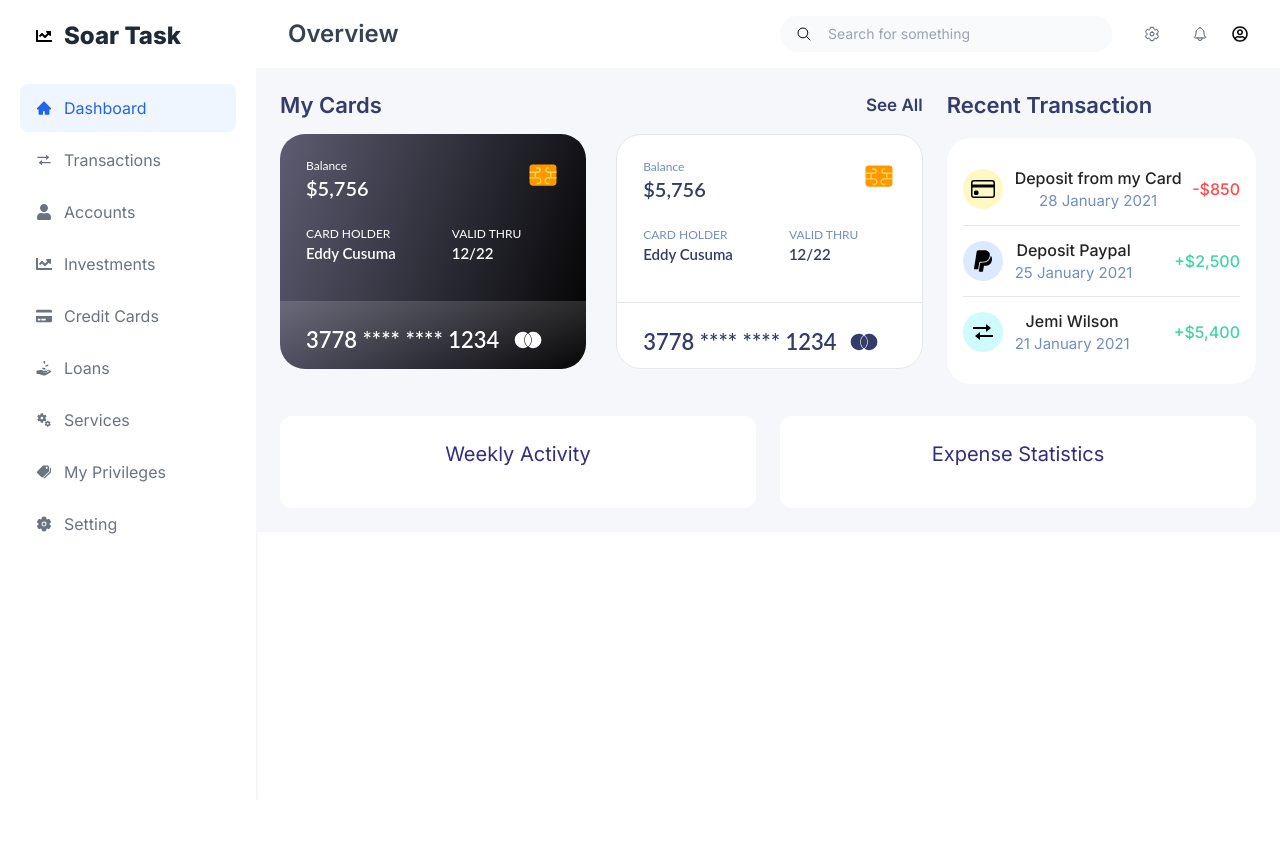
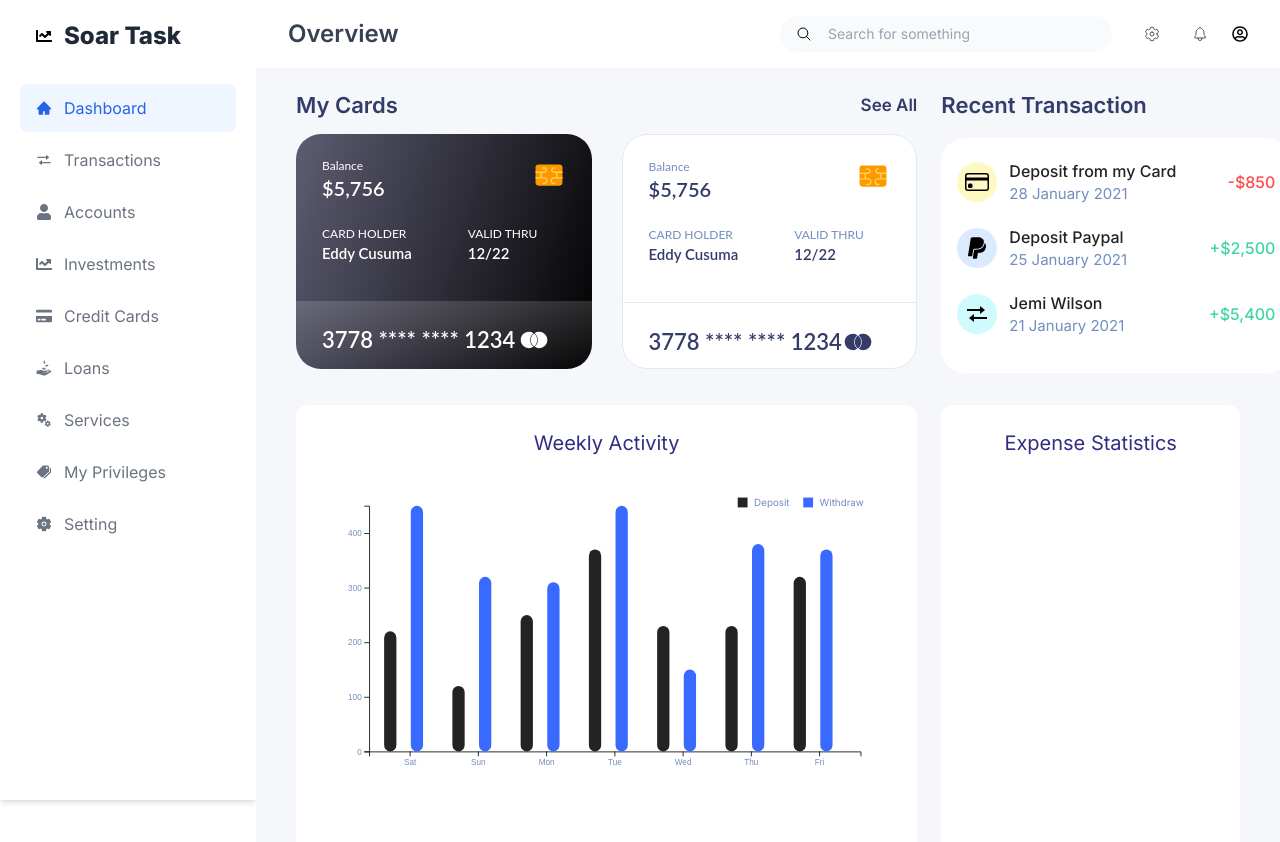
Before and after one commit to divyatiwari5/FinanceManagement, a React (Create React App) app: page /dashboard in a window 1280 px wide. Shown: the top 842 px of the page. Before the commit the page ends 800 px from the top, so only its background shows below. Built offline with nearby package versions, Linux system fonts and the light colour scheme.

Commit message:
Created WeeklyActivity component; Modify transactions css

```diff
--- a/src/components/NavBar/NavItem.tsx
+++ b/src/components/NavBar/NavItem.tsx
@@ -1,5 +1,4 @@
 import { IconType } from 'react-icons';
-import React from 'react';
 
 interface NavItemProps {
   icon: IconType;
--- a/src/components/TransactionsSection/Transaction.tsx
+++ b/src/components/TransactionsSection/Transaction.tsx
@@ -12,7 +12,7 @@ const Transaction = ({ icon: Icon, title, date, amount, iconBgColor = 'bg-yellow
   const isPositive = amount > 0;
 
   return (
-    <div className="flex items-center justify-between py-3">
+    <div className="flex items-center justify-between h-14 gap-[10px]">
       <div className="flex items-center gap-3">
         <div className={`${iconBgColor} p-2 rounded-full`}>
           <Icon size={24} />
--- a/src/components/TransactionsSection/TransactionsSection.tsx
+++ b/src/components/TransactionsSection/TransactionsSection.tsx
@@ -18,13 +18,13 @@ const TransactionsSection: React.FC<TransactionsSectionProps> = ({
   transactions,
 }) => {
   return (
-    <div className="col-span-1 mb-8">
+    <div className="col-span-1 mb-8 w-[350px]">
       <h2 className="text-[22px] mb-5 text-left font-semibold text-primaryIndigo leading-[26px]">
         Recent Transaction
       </h2>
 
-      <div className="bg-white rounded-3xl p-4">
-        <div className="divide-y">
+      <div className="bg-white rounded-3xl p-4 h-[235px]">
+        <div className="text-left flex flex-col gap-[10px]">
           {transactions.map((transaction, index) => (
             <Transaction
               key={index}
--- /dev/null
+++ b/src/components/WeeklyActivity/WeeklyActivity.tsx
@@ -0,0 +1,147 @@
+import { useEffect, useRef, useMemo } from "react";
+import * as d3 from "d3";
+import { colors } from '../../style/global/colors';
+
+interface ActivityData {
+  day: string;
+  deposit: number;
+  withdraw: number;
+}
+
+const data: ActivityData[] = [
+  { day: "Sat", deposit: 220, withdraw: 450 },
+  { day: "Sun", deposit: 120, withdraw: 320 },
+  { day: "Mon", deposit: 250, withdraw: 310 },
+  { day: "Tue", deposit: 370, withdraw: 450 },
+  { day: "Wed", deposit: 230, withdraw: 150 },
+  { day: "Thu", deposit: 230, withdraw: 380 },
+  { day: "Fri", deposit: 320, withdraw: 370 },
+
+];
+
+const WeeklyActivity = () => {
+  const svgRef = useRef<SVGSVGElement>(null);
+
+  // Memoize chart configurations
+  const chartConfig = useMemo(() => {
+    const margin = { top: 40, right: 40, bottom: 40, left: 60 };
+    const width = 600;
+    const height = 300;
+    // Memoize scales
+    const x0 = d3.scaleBand()
+      .domain(data.map(d => d.day))
+      .range([0, width])
+      .padding(0.2);
+
+    const x1 = d3.scaleBand()
+      .domain(["deposit", "withdraw"])
+      .range([0, x0.bandwidth()])
+      .padding(0.05);
+
+    const y = d3.scaleLinear()
+      .domain([0, d3.max(data, d => Math.max(d.deposit, d.withdraw)) || 500])
+      .range([height, 0]);
+
+    return { margin, width, height, x0, x1, y };
+  }, []);
+
+  useEffect(() => {
+    if (!svgRef.current) return;
+
+    const { margin, width, height, x0, x1, y } = chartConfig;
+
+    // Clear existing content
+    d3.select(svgRef.current).selectAll("*").remove();
+
+    // Set viewBox to maintain aspect ratio and fit content
+    const svg = d3.select(svgRef.current)
+      .attr("viewBox", `0 0 ${width + margin.left + margin.right} ${height + margin.top + margin.bottom}`)
+      .append("g")
+      .attr("transform", `translate(${margin.left},${margin.top})`);
+
+    // Create axes
+    const createAxis = () => {
+      // X axis
+      svg.append("g")
+        .attr("transform", `translate(0,${height})`)
+        .call(d3.axisBottom(x0))
+        .selectAll("text")
+        .style("color", colors.primaryBlue);
+
+      // Y axis
+      svg.append("g")
+        .call(d3.axisLeft(y).ticks(5))
+        .selectAll("text")
+        .style("color", colors.primaryBlue);
+    };
+
+    // Create bars
+    const createBars = () => {
+      const dayGroups = svg.selectAll<SVGGElement, ActivityData>(".day-group")
+        .data(data)
+        .join("g")
+        .attr("class", "day-group")
+        .attr("transform", d => `translate(${x0(d.day)},0)`);
+
+      // Helper function to create bars
+      const createBar = (key: "deposit" | "withdraw") => {
+        dayGroups.append("rect")
+          .attr("class", `${key}-bar`)
+          .attr("x", x1(key) || 0)
+          .attr("y", d => y(d[key]))
+          .attr("width", '15px')
+          .attr("height", d => height - y(d[key]))
+          .attr("fill", key === "deposit" ? colors.primaryBlack :  colors.flourescentBlue)
+          .attr("ry", 8); // Add rounded corners
+      };
+
+      createBar("deposit");
+      createBar("withdraw");
+    };
+
+    // Create legend
+    const createLegend = () => {
+      const legend = svg.append("g")
+        .attr("transform", `translate(${width - 150}, -10)`);
+
+      const legendData = [
+        { label: "Deposit", color: colors.primaryBlack, x: 0 },
+        { label: "Withdraw", color: colors.flourescentBlue, x: 80 }
+      ];
+
+      legendData.forEach(({ label, color, x }) => {
+        legend.append("rect")
+          .attr("width", 12)
+          .attr("height", 12)
+          .attr("fill", color)
+          .attr("transform", `translate(${x}, 0)`);
+
+        legend.append("text")
+          .attr("x", x + 20)
+          .attr("y", 10)
+          .text(label)
+          .style("font-size", "12px")
+          .style("fill", colors.primaryBlue);
+      });
+    };
+
+    // Render chart components
+    createAxis();
+    createBars();
+    createLegend();
+
+  }, [chartConfig]); // Only re-render when chartConfig changes
+
+  return (
+    <div className="w-full h-full min-h-[400px]">
+      <svg
+        ref={svgRef}
+        className="w-full h-full"
+        style={{ maxWidth: '100%' }}
+        preserveAspectRatio="xMinYMin meet"
+      />
+    </div>
+  );
+};
+
+export default WeeklyActivity;
--- a/src/pages/Dashboard.tsx
+++ b/src/pages/Dashboard.tsx
@@ -1,3 +1,4 @@
+import WeeklyActivity from "../components/WeeklyActivity/WeeklyActivity";
 import CardsSection from "../components/CardsSection/CardsSection";
 import TransactionsSection from "../components/TransactionsSection/TransactionsSection";
 import { BsCreditCard } from "react-icons/bs";
@@ -11,15 +12,15 @@ const Dashboard = () => {
       cardHolder: "Eddy Cusuma",
       cardNumber: "3778 **** **** 1234",
       validThru: "12/22",
-      variant: "dark" as const
+      variant: "dark" as const,
     },
     {
       balance: 5756,
       cardHolder: "Eddy Cusuma",
       cardNumber: "3778 **** **** 1234",
       validThru: "12/22",
-      variant: "light" as const
-    }
+      variant: "light" as const,
+    },
   ];
 
   const transactions = [
@@ -28,38 +29,39 @@ const Dashboard = () => {
       title: "Deposit from my Card",
       date: "28 January 2021",
       amount: -850,
-      iconBgColor: "bg-yellow-100"
+      iconBgColor: "bg-yellow-100",
     },
     {
       icon: FaPaypal,
       title: "Deposit Paypal",
       date: "25 January 2021",
       amount: 2500,
-      iconBgColor: "bg-blue-100"
+      iconBgColor: "bg-blue-100",
     },
     {
       icon: BiTransfer,
       title: "Jemi Wilson",
       date: "21 January 2021",
       amount: 5400,
-      iconBgColor: "bg-cyan-100"
-    }
+      iconBgColor: "bg-cyan-100",
+    },
   ];
 
   return (
-    <div className="p-6 bg-lightBlue">
+    <div className="p-6 px-10 bg-lightBlue">
       <div className="grid grid-cols-3 gap-6">
         <CardsSection cards={cards} />
         <TransactionsSection transactions={transactions} />
       </div>
 
       {/* Weekly Activity and Expense Statistics Section */}
-      <div className="grid grid-cols-2 gap-6">
-        <div className="bg-white rounded-xl p-6">
+      <div className="grid grid-cols-3 gap-6">
+        <div className="bg-white rounded-xl p-6 col-span-2">
           <h2 className="text-xl text-indigo-900 mb-4">Weekly Activity</h2>
+          <WeeklyActivity />
         </div>
 
-        <div className="bg-white rounded-xl p-6">
+        <div className="bg-white rounded-xl p-6 col-span-1">
           <h2 className="text-xl text-indigo-900 mb-4">Expense Statistics</h2>
           {/* Add Expense Statistics content here */}
         </div>
--- a/style/global/colors.ts
+++ b/src/style/global/colors.ts
@@ -5,4 +5,6 @@ export const colors = {
     primaryBlue: '#718EBF',
     red: '#FF4B4A',
     green: '#41D4A8',
+    grey: '#DFEAF2',
+    flourescentBlue: '#396AFF'
 }
--- a/tailwind.config.js
+++ b/tailwind.config.js
@@ -1,4 +1,4 @@
-const { colors } = require("./style/global/colors");
+const { colors } = require("./src/style/global/colors");
 
 /** @type {import('tailwindcss').Config} */
 module.exports = {
```
